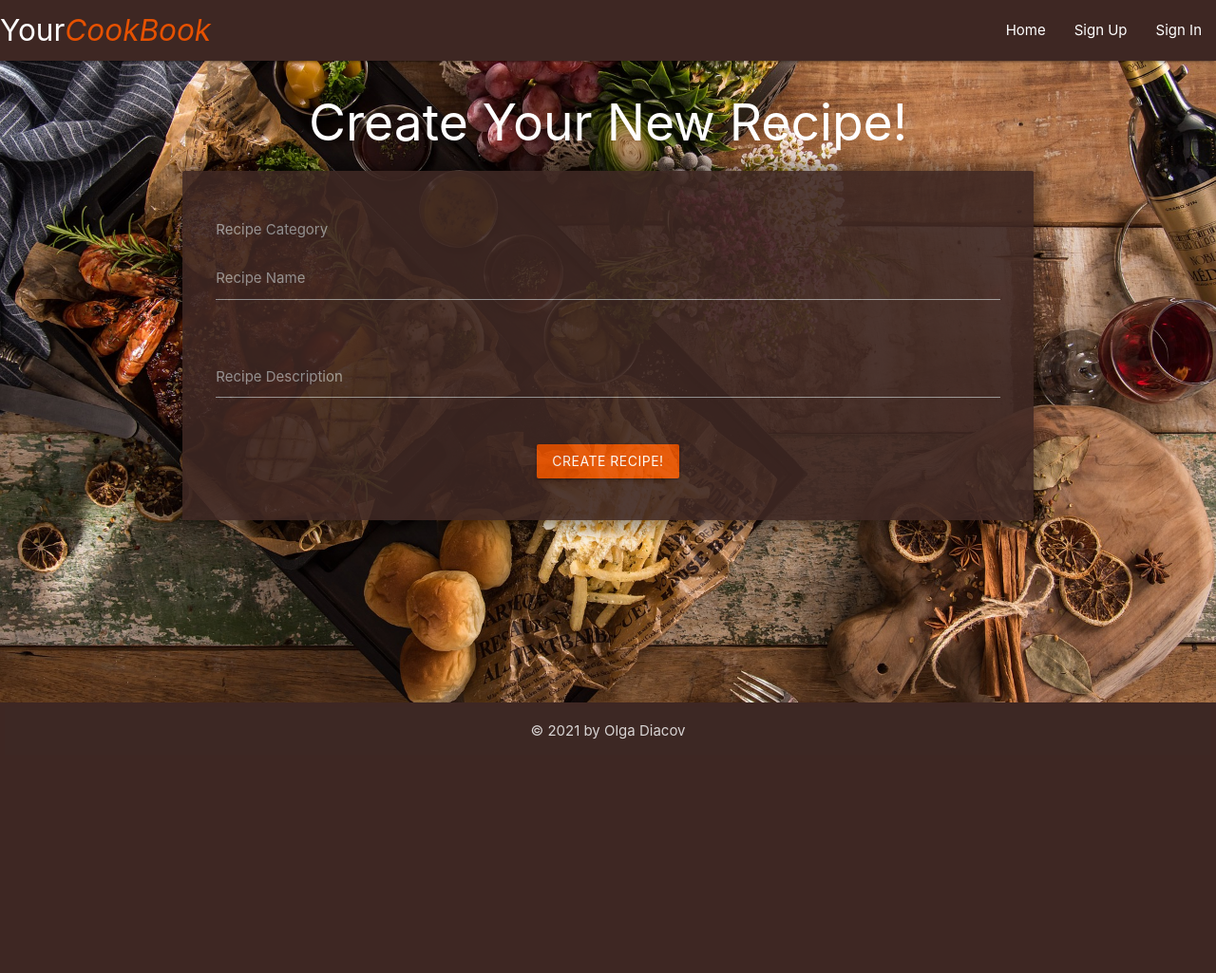
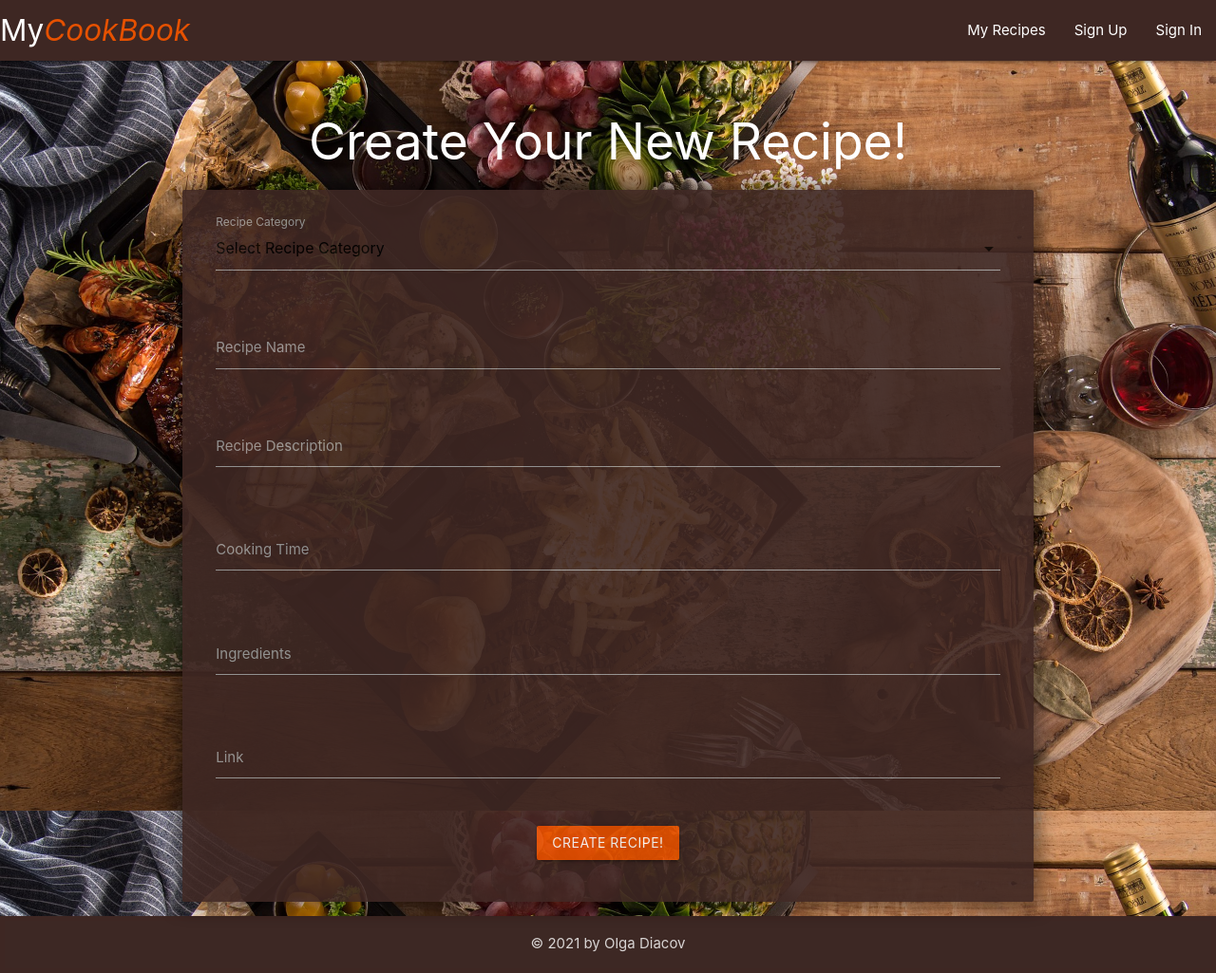
Before and after one commit to Diolg/cook-book, a Flask app: page /add_recipe in a window 1280 px wide. Shown: the whole page at 95% size. Before the commit the page ends 779 px from the top, so only its background shows below. Run offline with Flask 2, Linux system fonts and the light colour scheme; data that the repository does not hold is empty; some libraries are stand-ins or nearby versions.

Commit message:
Add add recipe functionality

```diff
--- a/app.py
+++ b/app.py
@@ -94,6 +94,7 @@ def mypage(username):
     return redirect(url_for("signin"))
 
 
+
 @app.route("/signout")
 def signout():
     # remove user from session cookie
@@ -102,9 +103,24 @@ def signout():
     return redirect(url_for("signin"))
 
 
-@app.route("/add_recipe")
+@app.route("/add_recipe", methods=["GET", "POST"])
 def add_recipe():
-    return render_template("add_recipe.html")
+    if request.method == "POST":
+        recipe = {
+            "category_name": request.form.get("category_name"),
+            "recipe_name": request.form.get("recipe_name"),
+            "recipe_description": request.form.get("recipe_description"),
+            "cooking_time": request.form.get("cooking_time"),
+            "ingredients": request.form.get("ingredients"),
+            "link_website": request.form.get("link_website"),
+            "created_by": session["user"]
+        }
+        mongo.db.recipes.insert_one(recipe)
+        flash("Your recipe is added to the CookBook!")
+        return redirect(url_for("get_recipes"))
+
+    recipes_categories = mongo.db.recipes_categories.find().sort("category_name", 1)
+    return render_template("add_recipe.html", recipes_categories = recipes_categories)
 
 
 if __name__ == "__main__":
--- a/static/js/script.js
+++ b/static/js/script.js
@@ -1,4 +1,5 @@
  $(document).ready(function(){
     $('.sidenav').sidenav();
     $('.modal').modal();
+    $("select").formSelect();
   });
--- a/templates/add_recipe.html
+++ b/templates/add_recipe.html
@@ -8,18 +8,23 @@
 
     <div class="row card-panel brown darken-4">
         <form class="col s12" method="POST" action="{{ url_for('add_recipe') }}">
-            <!-- Recipe category selection -->
-			<div class="row">
+
+        <!--Recipe category selection-->
+
+           <div class="row">
 				<div class="input-field col s12">
 					<select id="category_name" name="category_name" class="validate" required>
-                        <option value="" disabled selected>Choose Recipe Category</option>
-                         {% for recipe_category in recipe_categories %}
-                            <option value="{{ category.category_name }}">{{ category.category_name }}</option>
+                        <option value="" disabled selected>Select Recipe Category</option>
+                        {% for recipes_category in recipes_categories %}
+                            <option value="{{ recipes_category.category_name }}">{{ recipes_category.category_name }}</option>
                         {% endfor %}
                     </select>
 					<label for="category_name">Recipe Category</label>
 				</div>
 			</div>
+
+
+
             <!-- Recipe name -->
             <div class="row">
                 <div class="input-field col s12">
@@ -28,12 +33,43 @@
                     <label for="task_name">Recipe Name</label>
                 </div>
             </div>
+
             <!-- Recipe description -->
             <div class="row">
                 <div class="input-field col s12">
                     <textarea id="recipe_description" name="recipe_description" minlength="5"
                         maxlength="200" class="materialize-textarea validate" required></textarea>
                     <label for="recipe_description">Recipe Description</label>
+                </div>
+            </div>
+
+            <!-- Cooking Time-->
+
+             <div class="row">
+                <div class="input-field col s12">
+                    <textarea id="recipe_description" name="recipe_description" minlength="5"
+                        maxlength="200" class="materialize-textarea validate" required></textarea>
+                    <label for="recipe_description">Cooking Time</label>
+                </div>
+            </div>
+
+
+            <!-- Ingredients-->
+
+             <div class="row">
+                <div class="input-field col s12">
+                    <textarea id="recipe_description" name="recipe_description" minlength="5"
+                        maxlength="200" class="materialize-textarea validate" required></textarea>
+                    <label for="recipe_description">Ingredients</label>
+                </div>
+            </div>
+
+            <!--Link to the wensite-->
+            <div class="row">
+                <div class="input-field col s12">
+                    <textarea id="link_website" name="link_website" minlength="5"
+                        maxlength="200" class="materialize-textarea validate" required></textarea>
+                    <label for="link_website">Link</label>
                 </div>
             </div>
 
--- a/templates/base.html
+++ b/templates/base.html
@@ -13,14 +13,14 @@
 </head>
 <body>
 
-    <header>
+    <header class="navbar-fixed">
         <!-- top navbar -->
         <nav class="nav-extended brown darken-4">
             <div class="nav-wrapper">
-                <a href="{{ url_for('get_recipes') }}" class="brand-logo">Your<em>CookBook</em></a>
+                <a href="{{ url_for('get_recipes') }}" class="brand-logo">My<em>CookBook</em></a>
                 <a href="#" data-target="mobile-demo" class="sidenav-trigger"><i class="fas fa-bars"></i></a>
                 <ul class="right hide-on-med-and-down">
-                    <li><a href="{{ url_for('get_recipes') }}">Home</a></li>
+                    <li><a href="{{ url_for('get_recipes') }}">My Recipes</a></li>
                     {% if session.user %}
                     <li><a href="{{ url_for('mypage', username=session['user']) }}">My Page</a></li>
                     <li><a href="{{ url_for('add_recipe') }}">New recipe</a></li>
@@ -53,12 +53,6 @@
         </ul>
     </header>
 
-
-    <main class="container">
-    {% block content %}
-    {% endblock %}
-    </main>
-
     <section class="row center">
          <!-- Flash Messages -->
         {% with messages = get_flashed_messages() %}
@@ -72,6 +66,14 @@
         {% endwith %}
 
     </section>
+
+
+    <main class="container">
+    {% block content %}
+    {% endblock %}
+    </main>
+
+
 
     <footer class="page-footer">
           <div class="footer-copyright">
```
Also changed, not shown: templates/mypage.html (+23 -0 lines), templates/recipes.html (+5 -3 lines).
